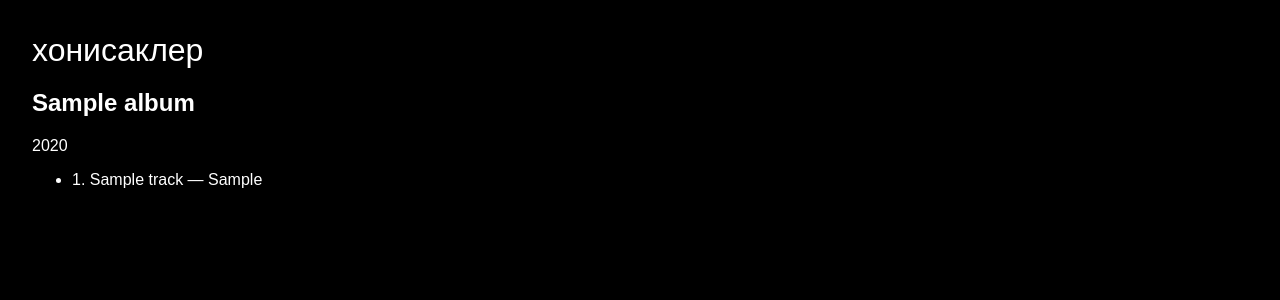
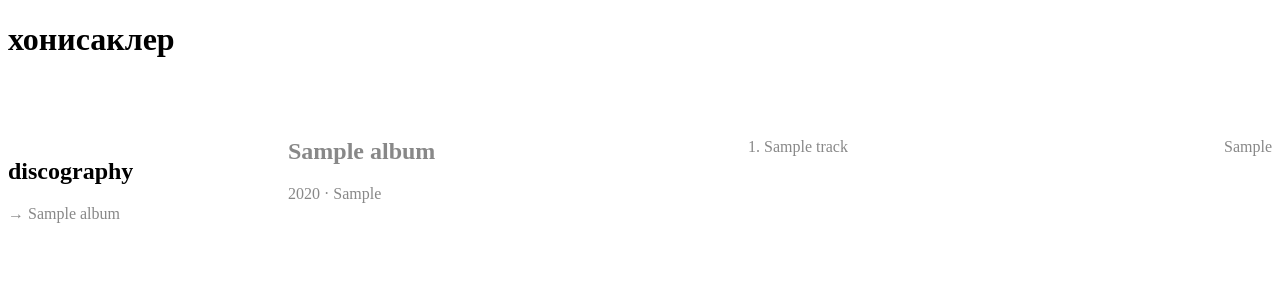
Before and after one commit to EgorMishalkin/musician_site, a Django app: a page that uses music/templates/music/home.html in a window 1280 px wide. Shown: the top 300 px of the page. Run offline with Django 5.2, Linux system fonts and the light colour scheme; tables that the repository leaves empty hold one stand-in row (values such as "Sample post").

Commit message:
Add discography and album selection

```diff
--- a/music/admin.py
+++ b/music/admin.py
@@ -5,7 +5,7 @@ from .models import Album, Track
 
 class TrackInline(admin.TabularInline):
     model = Track
-    extra = 1
+    extra = 0
 
 
 @admin.register(Album)
--- a/music/static/music/style.css
+++ b/music/static/music/style.css
@@ -1,20 +1,28 @@
-* {
-    box-sizing: border-box;
+.discography {
+    display: grid;
+    grid-template-columns: 220px 400px 1fr;
+    gap: 60px;
+    margin-top: 80px;
 }
 
-body {
-    margin: 0;
-    background: #000;
-    color: #fff;
-    font-family: Arial, sans-serif;
+.album-list {
+    display: flex;
+    flex-direction: column;
+    align-items: flex-start;
 }
 
-main {
-    padding: 32px;
+.album-list a {
+    text-decoration: none;
+    margin-bottom: 8px;
 }
 
-h1 {
-    margin: 0;
-    font-size: 32px;
-    font-weight: normal;
+.album-info h2 {
+    margin-top: 0;
 }
+
+.track {
+    display: flex;
+    justify-content: space-between;
+    gap: 40px;
+    margin-bottom: 8px;
+}
--- a/music/templates/music/home.html
+++ b/music/templates/music/home.html
@@ -4,17 +4,54 @@
 <main>
     <h1>хонисаклер</h1>
 
-    {% if album %}
-        <h2>{{ album.title }}</h2>
-        <p>{{ album.release_year }}</p>
+    <section class="discography">
 
-        <ul>
-            {% for track in album.tracks.all %}
-                <li>
-                    {{ track.number }}. {{ track.title }} — {{ track.duration }}
-                </li>
+        <div class="album-list">
+            <h2>discography</h2>
+
+            {% for album in albums %}
+                <a
+                    href="?album={{ album.slug }}"
+                    style="color: {{ album.accent_color }};"
+                >
+                    {% if album == selected_album %}→ {% endif %}
+                    {{ album.title }}
+                </a>
             {% endfor %}
-        </ul>
-    {% endif %}
+        </div>
+
+        {% if selected_album %}
+            <div
+                class="album-info"
+                style="color: {{ selected_album.accent_color }};"
+            >
+                <h2>{{ selected_album.title }}</h2>
+
+                <p>
+                    {{ selected_album.release_year }}
+                    ·
+                    {{ selected_album.release_type }}
+                </p>
+            </div>
+
+            <div
+                class="track-list"
+                style="color: {{ selected_album.accent_color }};"
+            >
+                {% for track in selected_album.tracks.all %}
+                    <div class="track">
+                        <span>
+                            {{ track.number }}. {{ track.title }}
+                        </span>
+
+                        <span>
+                            {{ track.duration }}
+                        </span>
+                    </div>
+                {% endfor %}
+            </div>
+        {% endif %}
+
+    </section>
 </main>
 {% endblock %}
--- a/music/views.py
+++ b/music/views.py
@@ -1,15 +1,23 @@
-from django.shortcuts import render
+from django.shortcuts import get_object_or_404, render
 
 from .models import Album
 
 
 def home(request):
-    album = Album.objects.first()
+    albums = Album.objects.prefetch_related("tracks").order_by("order")
+
+    selected_slug = request.GET.get("album")
+
+    if selected_slug:
+        selected_album = get_object_or_404(albums, slug=selected_slug)
+    else:
+        selected_album = albums.first()
 
     return render(
         request,
         "music/home.html",
         {
-            "album": album,
+            "albums": albums,
+            "selected_album": selected_album,
         },
     )
```
Also changed, not shown: music/management/commands/seed_discography.py (added, +117 -0 lines), music/management/__init__.py (added), music/management/commands/__init__.py (added).
